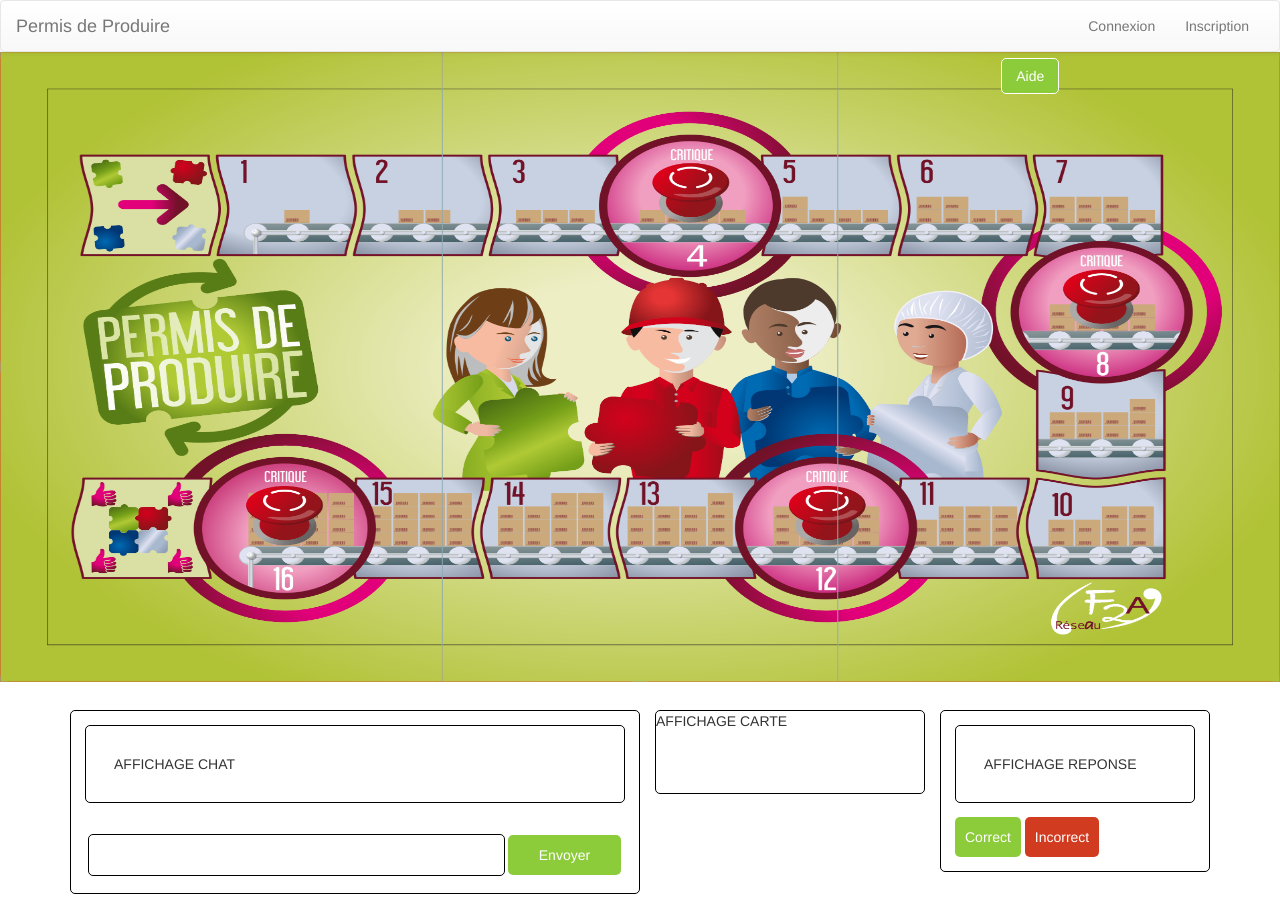
After one commit to vniati/permis_de_produire, a Django app: template PdP/templates/animateur.html in a window 1280 px wide. The commit adds this page. Run offline with Django 3.2, Linux system fonts and the light colour scheme; the template is opened without the code that fills it, so the values that code supplies are empty; style sheets or scripts are compiled from the project's sources; some libraries are stand-ins or nearby versions.

Commit message:
commit page utilisateur et page animateur

```diff
--- /dev/null
+++ b/PdP/static/css/sass/_userandanimateur.scss
@@ -0,0 +1,132 @@
+@import "variable_user";
+*{
+    padding: 0;
+    margin: 0;
+}
+#user_background{
+    margin-top: -4em;
+
+}
+#user_lien_aide{
+    float: right;
+    text-decoration: none;
+    border: 1px solid white;
+    border-radius: $radius;
+    padding: 0.5em 1em;
+    color:white;
+    background-color:#8ccc3b ;
+    position: relative;
+    top: 3em;
+    right: 1em;
+
+}
+.user_img_plateau{
+    width: 100%;
+    height: 45em;
+
+}
+#user_form {
+    padding: 3px;
+
+    bottom: 0;
+    input{
+         border: $border;
+         border-radius: $radius;
+         padding: 10px;
+         width: 78%;
+    }
+    button{
+        width: 21%;
+        background-color:#8ccc3b ;
+        border-radius: $radius;
+        border: none;
+        padding: 10px;
+        color: white;
+    }
+}
+#user_messages {
+    list-style-type: none;
+    margin: 0;
+    padding: 0;
+    li{
+         padding: 5px 10px;
+         :nth-child(odd){
+            background: #eee;
+         }
+    }
+}
+
+#user_chat{
+    border: $border;
+    padding: 1em;
+    border-radius: $radius;
+}
+.user_chat_affichage{
+    border:$border;
+    padding: 2em;
+    margin-bottom: 2em;
+    border-radius: $radius;
+
+}
+.user_cartes{
+    border: $border;
+    height: 6em;
+    border-radius: $radius;
+}
+.user_reponses{
+    border: $border;
+    padding: 1em;
+    border-radius: $radius;
+
+    button{
+        background-color:#8ccc3b ;
+        border-radius: $radius;
+        border: none;
+        padding: 10px;
+        color: white;
+    }
+    input{
+        width: 164px;
+    }
+}
+.col-md-3{
+    padding-right: 0;
+}
+.user_affichage_reponse{
+    border: $border;
+    padding: 2em;
+    border-radius: $radius;
+
+}
+
+
+// animateur css
+
+.animateur_reponses{
+    border: $border;
+    padding: 1em;
+    border-radius: $radius;
+
+    .animateur_affichage_reponse{
+        border: $border;
+        padding: 2em;
+        border-radius: $radius;
+        margin-bottom: 1em;
+    }
+    .animateur_btn_yes{
+        background-color:#8ccc3b ;
+        border-radius: $radius;
+        border-radius: $radius;
+        border: none;
+        padding: 10px;
+        color: white;
+
+    }
+    .animateur_btn_no{
+        background-color:#d13c21 ;
+        border-radius: $radius;
+        border: none;
+        padding: 10px;
+        color: white;
+    }
+}
--- /dev/null
+++ b/PdP/static/css/sass/_variable_user.scss
@@ -0,0 +1,2 @@
+$border : black 1px solid;
+$radius : 5px;
--- a/PdP/static/css/sass/style.scss
+++ b/PdP/static/css/sass/style.scss
@@ -1 +1,2 @@
 @import "homepage";
+@import "userandanimateur";
--- a/PdP/templates/admin.html
+++ /dev/null
@@ -1,5 +0,0 @@
-{% extends "base.html" %}
-
-{% block content %}
-Test Admin Page
-{% endblock %}
--- /dev/null
+++ b/PdP/templates/animateur.html
@@ -0,0 +1,45 @@
+{% extends "base.html" %}
+
+{% block content %}
+<main id="user_background">
+    <section>
+        <div class="">
+            <a href="#" id="user_lien_aide">Aide</a>
+        </div>
+        <div class="text-center">
+            <img src="/static/img/plateau.png" class="user_img_plateau" alt="" />
+        </div>
+        <div class="container">
+            <div class="row" style="margin:2em 0">
+                <div id="user_chat"class="col-md-6">
+                    <div class="user_chat_affichage">
+                        AFFICHAGE CHAT
+                    </div>
+                    <ul id="user_messages"></ul>
+                    <form id="user_form" action="">
+                        <input id="m" autocomplete="off" />
+                        <button type="button" name="button">Envoyer</button>
+                    </form>
+                </div>
+                <div class="col-md-3">
+                    <div class="user_cartes">
+                        AFFICHAGE CARTE
+                    </div>
+                </div>
+                <div class="col-md-3">
+                    <form class="" action="index.html" method="post">
+                        <div class="animateur_reponses">
+                            <div class="animateur_affichage_reponse">
+                                AFFICHAGE REPONSE
+                            </div>
+                            <button class="animateur_btn_yes" type="button" name="button">Correct</button>
+                            <button  class="animateur_btn_no" type="button" name="button">Incorrect</button>
+
+                        </div>
+                    </form>
+                </div>
+            </div>
+        </div>
+    </section>
+</main>
+{% endblock %}
--- a/PdP/templates/user_active.html
+++ /dev/null
@@ -1,5 +0,0 @@
-{% extends "base.html" %}
-
-{% block content %}
-Test use Active
-{% endblock %}
--- a/PdP/templates/user_passiv.html
+++ /dev/null
@@ -1,5 +0,0 @@
-{% extends "base.html" %}
-
-{% block content %}
-Test Use Passiv
-{% endblock %}
--- a/PdP/urls.py
+++ b/PdP/urls.py
@@ -1,8 +1,11 @@
 from django.conf.urls import url
-from views import register, server, login
+from views import register, server, login, user, animateur
 
 urlpatterns = [
     url(r'^$', register),
     url(r'^server$', server),
     url(r'^login$', login),
+    url(r'^user$', user),
+    url(r'^animateur$', animateur),
+
 ]
--- a/PdP/views.py
+++ b/PdP/views.py
@@ -37,3 +37,9 @@ def register(request):
 def server(request):
     # user = request.user
     return render(request, "server.html")
+
+def user(request):
+    return render(request, "user.html")
+
+def animateur(request):
+    return render(request, "animateur.html")
```
Also changed, not shown: PdP/templates/user.html (added, +44 -0 lines), PdP/static/img/plateau.png (renamed from PdP/static/img/plateau .png), PdP/static/img/rattrapage/Verso RAT Maintenance-17.png, PdP/static/img/rattrapage/Verso RAT Maintenance-21.png, 5 other files.
